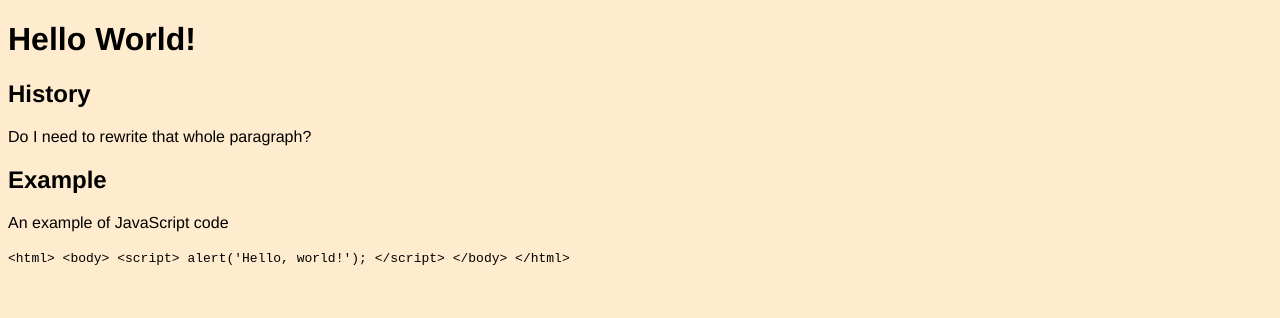
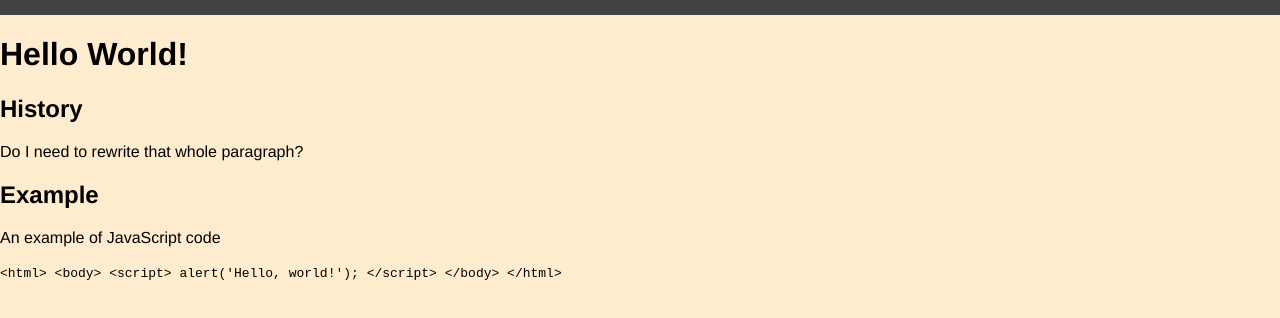
Before and after one commit to Kundoty/lab1, a plain HTML site: page index.html in a window 1280 px wide. Drawn offline with Linux system fonts and the light colour scheme.

Commit message:
add top boarder feature

```diff
--- a/screen.css
+++ b/screen.css
@@ -1,4 +1,11 @@
 body {
     background: blanchedalmond;
     font-family: Helvetica, sans-serif;
+    border-top: 15px solid #424242;
+    margin: 0;
 }
+/*
+img {
+    width: 100%;
+}
+*/
```
